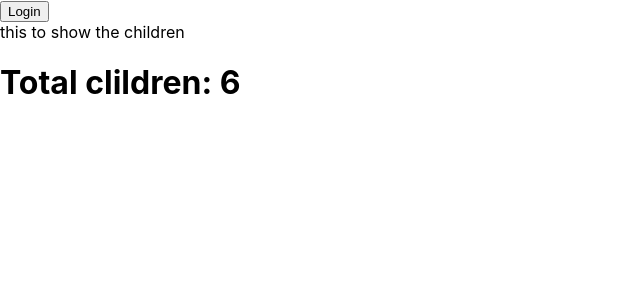
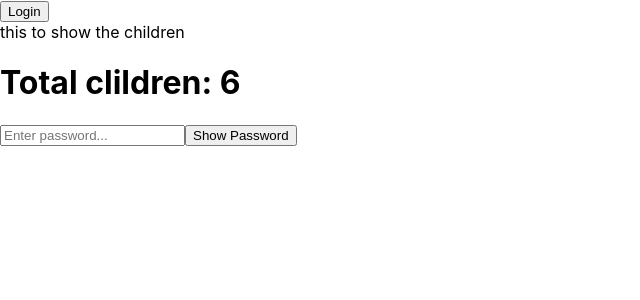
Before and after one commit to HimanshuK18/react-app, a React (Create React App) app: page /clildren in a window 1280 px wide. Shown: the top 300 px of the page, without its empty margins (0-640 px from the left). Built offline with nearby package versions, Linux system fonts and the light colour scheme.

Commit message:
custom hook

```diff
--- a/package.json
+++ b/package.json
@@ -26,7 +26,7 @@
     "build": "react-scripts build",
     "test": "react-scripts test",
     "eject": "react-scripts eject",
-    "image_build" : "npm run build && docker build -t react_image .",
+    "image_build": "npm run build && docker build -t react_image .",
     "see_image": "docker run -it react_image sh",
     "run_image": "docker run -p 3000:3000 react_image",
     "fix-lint": "npx eslint --fix"
@@ -48,7 +48,5 @@
       "last 1 firefox version",
       "last 1 safari version"
     ]
-  },
-  "devDependencies": {
   }
 }
--- /dev/null
+++ b/src/hook/usePasswordToggler.tsx
@@ -0,0 +1,17 @@
+// ./src/hooks/usePasswordToggler.js
+import { useState } from 'react';
+export const usePasswordToggler = () => {
+    const [passwordVisibility, setPasswordVisibility] = useState(true);
+    const [type, setType] = useState('password');
+    const handlePasswordVisibility = () => {
+        if (type === 'password') {
+            setType('text');
+            setPasswordVisibility(!passwordVisibility);
+        } else if (type === 'text') {
+            setType('password'); setPasswordVisibility(!passwordVisibility);
+        }
+    }; return {
+        type, passwordVisibility,
+        handlePasswordVisibility
+    };
+};
--- a/src/projects/Children.tsx
+++ b/src/projects/Children.tsx
@@ -1,19 +1,20 @@
 import ImageSlider from "./ImageSlider";
+import { usePasswordToggler } from '../hook/usePasswordToggler';
 
 export default function Children(props: any) {
+    const { type, passwordVisibility, handlePasswordVisibility } = usePasswordToggler();
     return (<>
         <ImageSlider name="hello">
             <div />
-
             <div>this to show the children</div>
-
             <div>{false}</div>
-
             <div>{null}</div>
-
             <div>{undefined}</div>
-
             <div>{true}</div>
         </ImageSlider>
+        <div>
+            <input type={type} placeholder='Enter password...' />
+            <button onClick={handlePasswordVisibility}>{passwordVisibility ? 'Show' : 'Hide'} Password</button>
+        </div>
     </>);
 }
```
Lines whose indentation alone changed are shown as unchanged.
